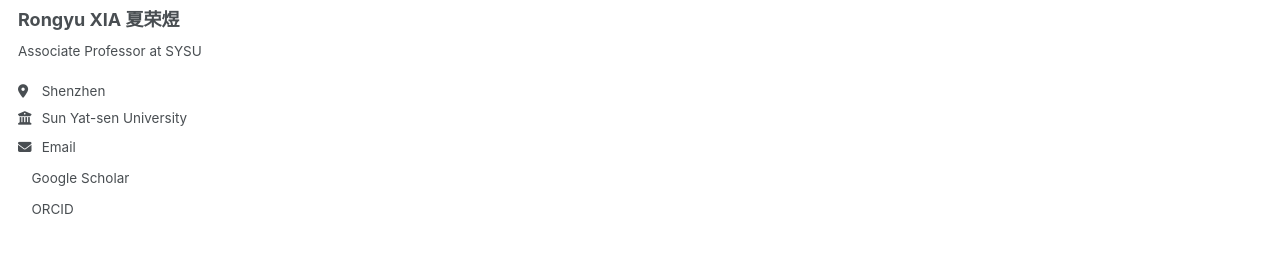
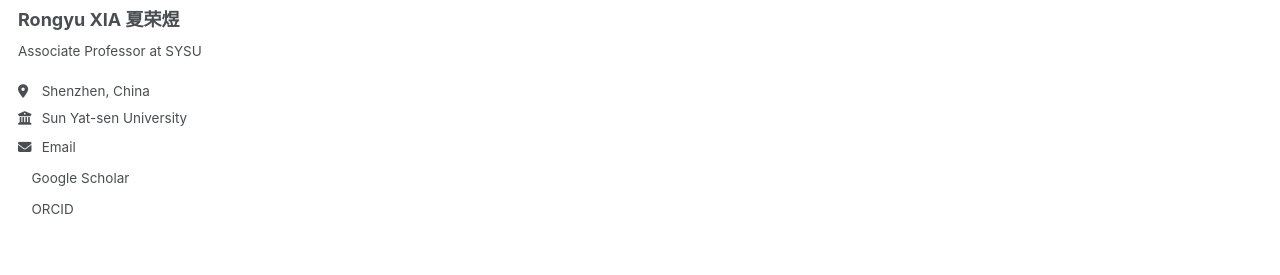
Before and after one commit to RongyuXia/rongyuxia.github.io, a Jekyll site: the page built from _pages/about.md, in a window 1280 px wide. Shown: the part 277-552 px from the top of the page. Built offline with Jekyll 4.4.1, drawn with Linux system fonts in a browser that asks for light colours; a style sheet for code colours, icons or effects is not loaded.

Commit message:
Update _config.yml

```diff
--- a/_config.yml
+++ b/_config.yml
@@ -27,7 +27,7 @@ author:
   name             : "Rongyu XIA 夏荣煜"
   pronouns         : # example: "she/her"
   bio              : "Associate Professor at SYSU"
-  location         : "Shenzhen"
+  location         : "Shenzhen, China"
   employer         : "Sun Yat-sen University"
   uri              : # URL
   email            : "xiary3@mail.sysu.edu.cn"
```
